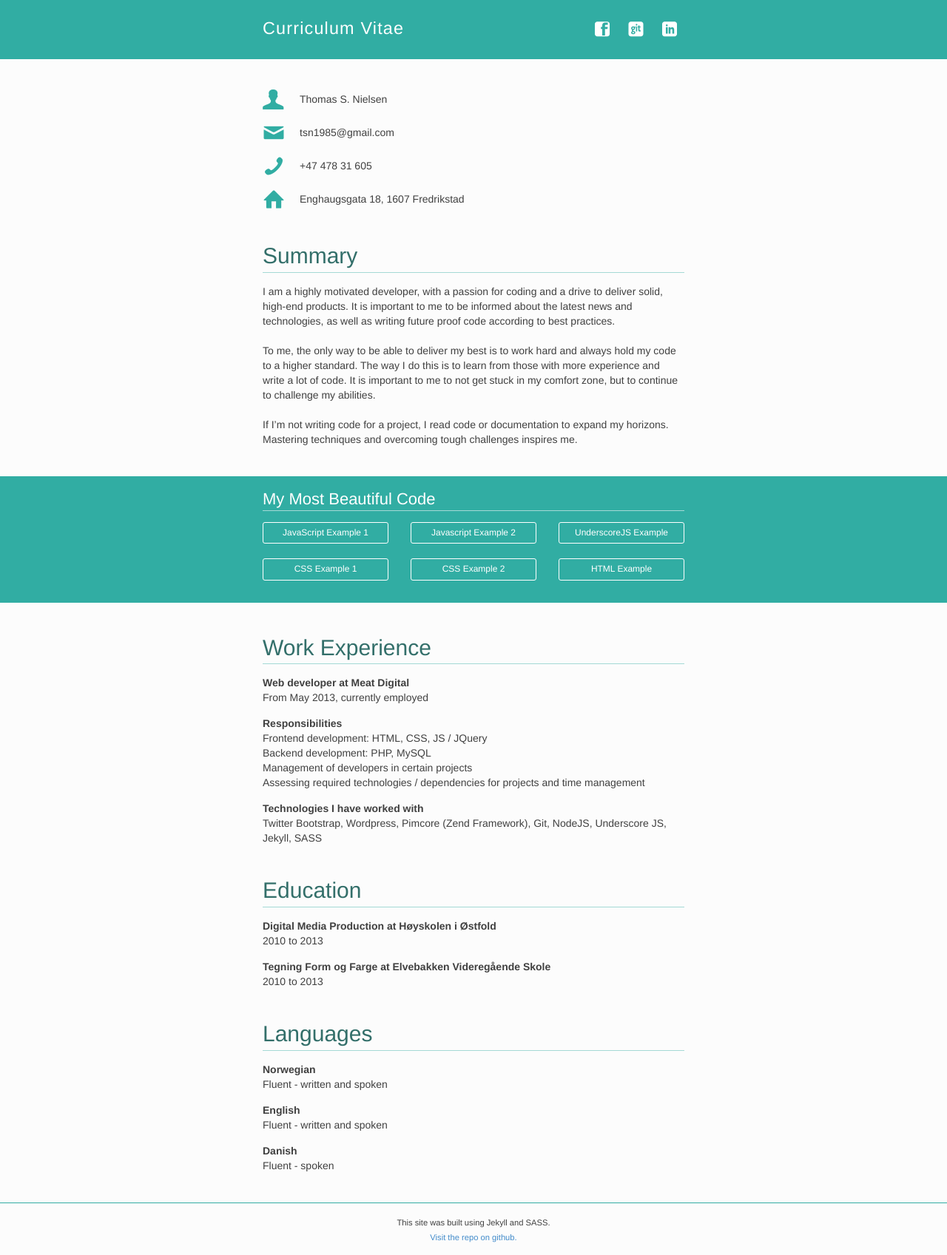
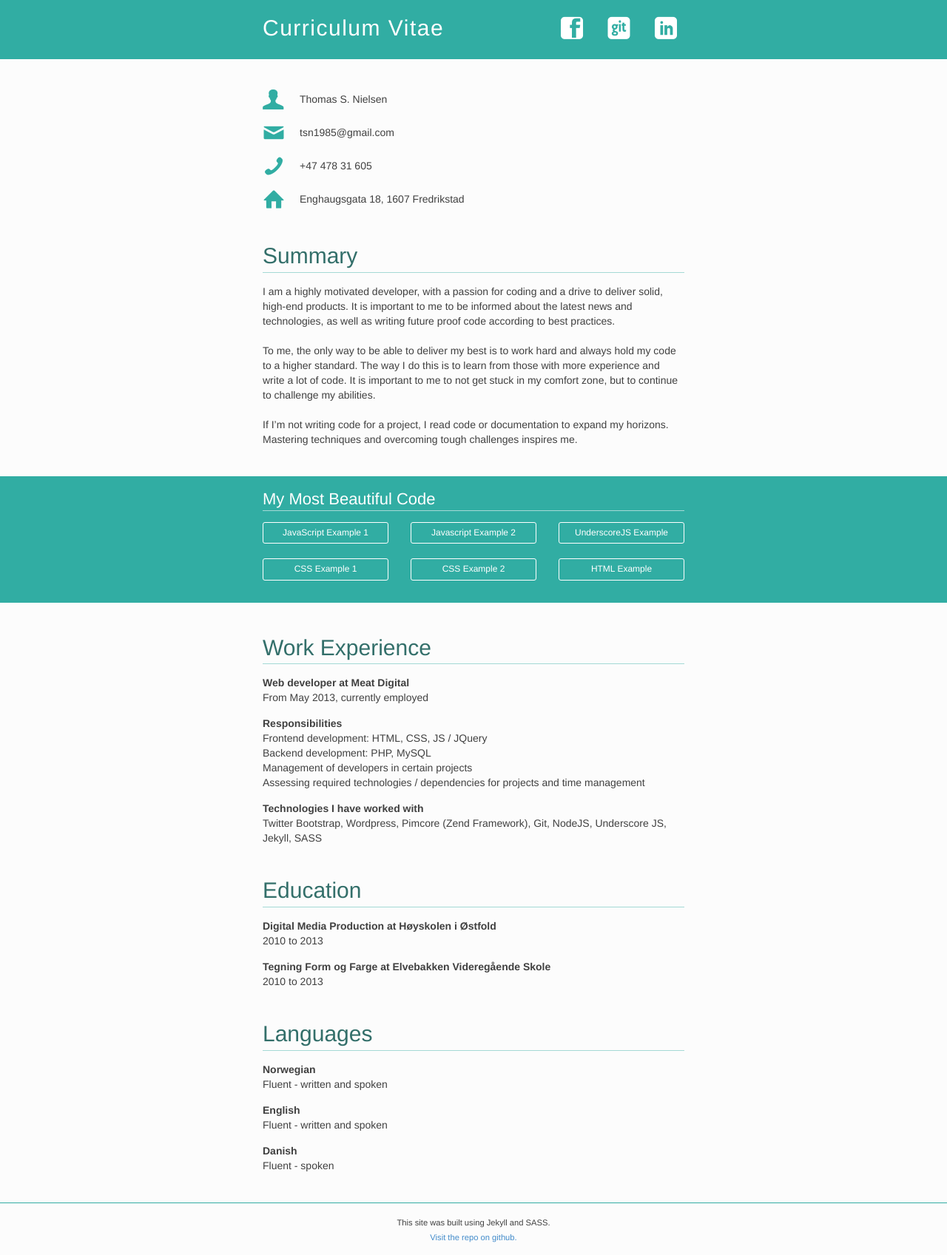
Before and after one commit to Quball/Quball.github.io, a Jekyll site: the page built from index.html, in a window 1280 px wide. Shown: the whole page at 74% size. Built offline with Jekyll 4.4.1, drawn with Linux system fonts in a browser that asks for light colours; nearby versions of some CDN libraries; Markdown is read by kramdown in place of the engine named in the settings; the list of posts is cut into pages by our own code.

Commit message:
font size and centring of elements in header

```diff
--- a/css/style.scss
+++ b/css/style.scss
@@ -70,6 +70,11 @@
 
 			li {
 				display: inline-block;
+				margin-left: 8px;
+
+				&:first-child {
+					margin-left: -16px;
+				}
 
 				a {
 					color: #fff;
@@ -80,8 +85,22 @@
 						text-decoration: none;
 					}
 				}
-				@media (min-width: 768px) {
+			}
+		}
+
+		@media (min-width: 768px) {
+
+			h3 {
+				font-size: 30px;
+			}
+
+			ul {
+
+				padding-top: 3px;
+
+				li {
 					padding: 0 10px;
+					font-size: 30px;
 				}
 			}
 		}
```
Also changed, not shown: 1 other file.
